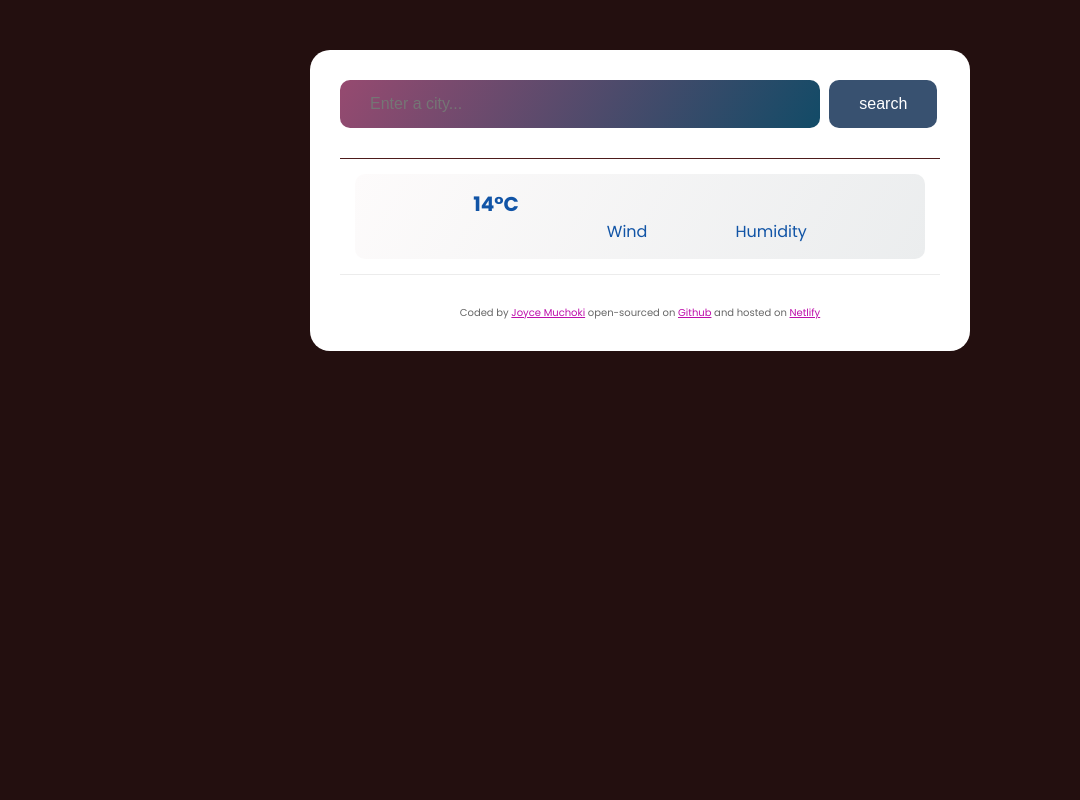
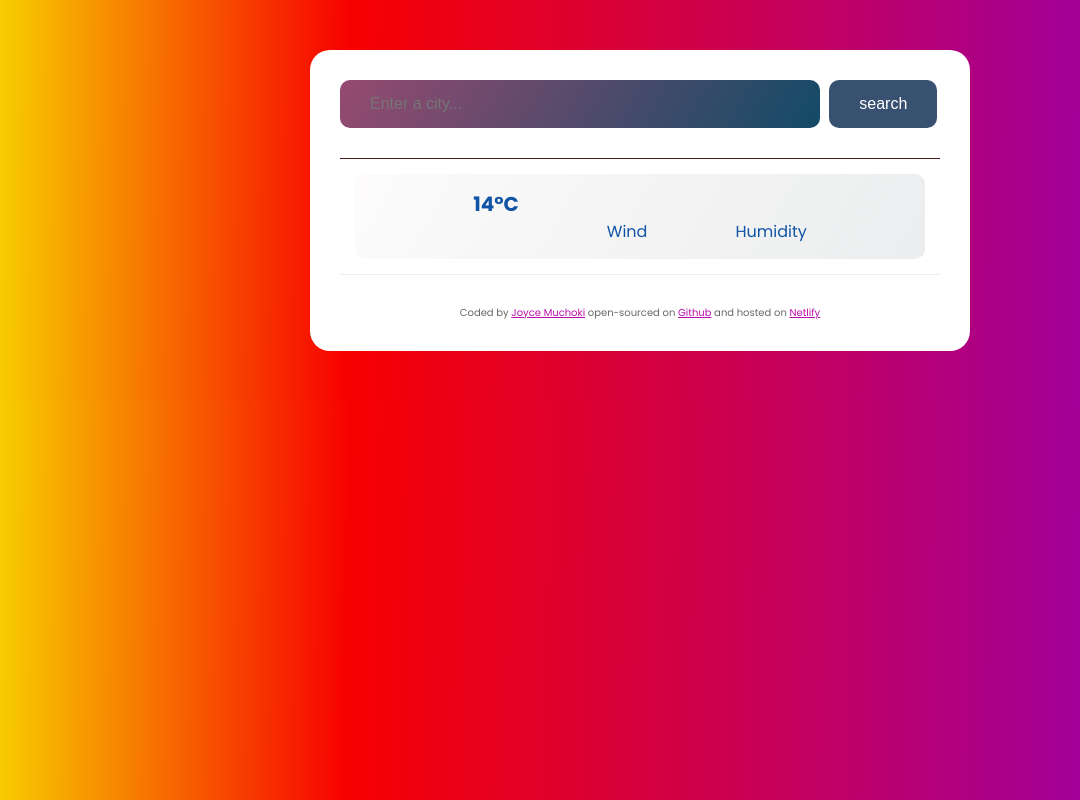
Before and after one commit to Haffie023/Wk7, a plain HTML site: page index.html in a window 1280 px wide. Shown: the whole page, without its empty margins (0-1080 px from the left). Drawn offline with nearby package versions, Linux system fonts and the light colour scheme; no server answers.

Commit message:
added some css

```diff
--- a/src/style.css
+++ b/src/style.css
@@ -1,5 +1,5 @@
 body {
-    background-color: #230f0f;
+    background: linear-gradient(90.5deg, rgb(247, 204, 0) 0.2%, rgb(247, 0, 0) 27.3%, rgb(161, 0, 156) 85.5%);
     font-family: "Noto Sans", sans-serif;
     font-family: "Poppins", sans-serif;
     color: rgb(136, 0, 255);
```
